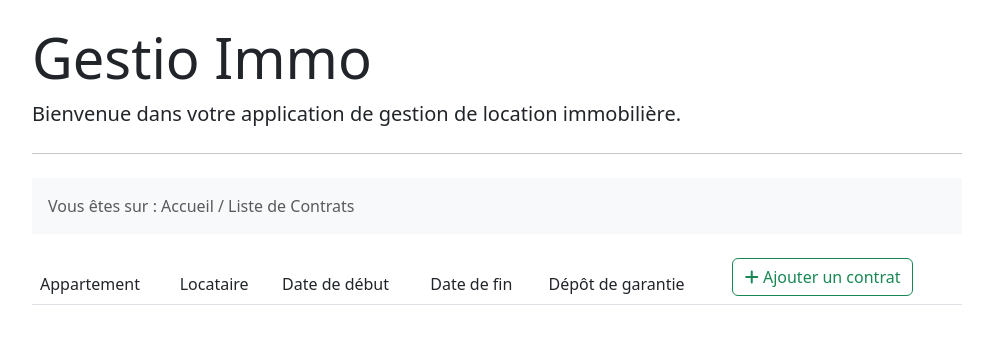
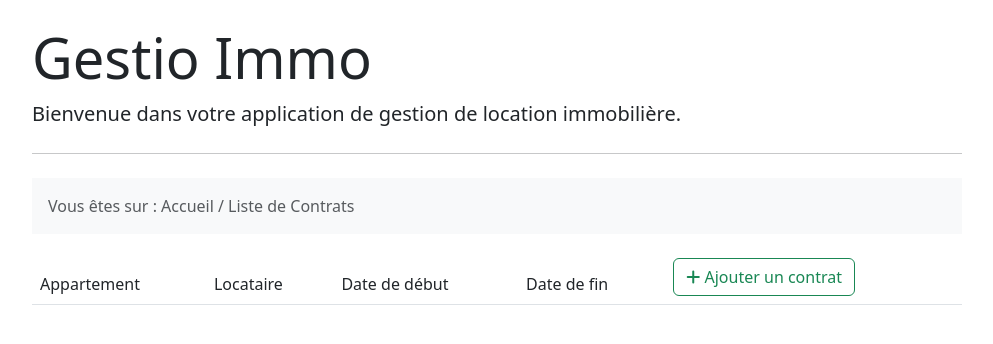
Before and after one commit to luciepellier/app_immo, a Django app: page /contract/list/ in a window 1280 px wide. Shown: the part 72-416 px from the top of the page, without its empty margins (143-1136 px from the left). Run offline with Django 4.2, Linux system fonts and the light colour scheme; data that the repository does not hold is empty.

Commit message:
changes template contract list + install psycopg2

```diff
--- a/project_immo/gestion_immo/templates/contract_management/contract_list.html
+++ b/project_immo/gestion_immo/templates/contract_management/contract_list.html
@@ -15,7 +15,6 @@
         <td>Locataire</td>
         <td>Date de début</td>
         <td>Date de fin</td>
-        <td>Dépôt de garantie</td>
         <td>
             <a href="{% url 'contract_insert' %}" class="btn btn-outline-success">
                 <i class="fas fa-plus"></i> Ajouter un contrat
@@ -30,7 +29,6 @@
                 <td>{{contract.occupant}}</td>
                 <td>{{contract.start_date|date:'d-m-Y'}}</td>
                 <td>{{contract.end_date|date:'d-m-Y'}}</td>
-                <td>{{contract.deposit|yesno:"Payé,Non Payé"}}</td>
                 <td>
                     <a href="{% url 'rental_list' contract.id %}" class="btn text-secondary px=10">
                         <i class="fa fa-eur fa-lg"></i>
--- a/project_immo/requirements.txt
+++ b/project_immo/requirements.txt
@@ -3,6 +3,7 @@ django-crispy-forms==2.0
 crispy-bootstrap5==0.7
 Django==4.2.3
 psycopg2-binary==2.9.6
+psycopg2==2.9.7
 xhtml2pdf==0.2.11
 pytest==7.1.3
 pytest-django==4.5.2
```
